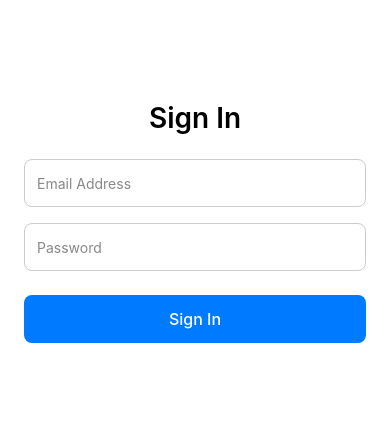
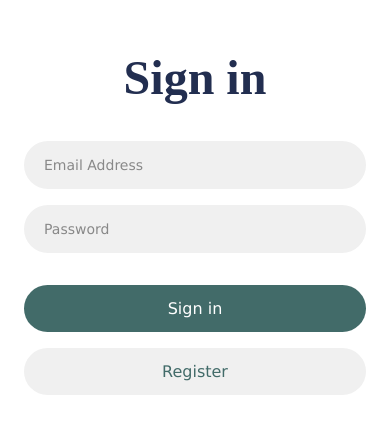
Before and after one commit to jzeller04/unplugged, a React Native app: screen / in a window 390 px wide. Shown: the part 200-634 px from the top of the page. Built offline with nearby package versions, Linux system fonts and the light colour scheme.

Commit message:
Updated sign in screen style sheet

```diff
--- a/src/client/screens/SignInScreen.js
+++ b/src/client/screens/SignInScreen.js
@@ -18,7 +18,7 @@ const SignInScreen = ({ navigation }) => {
 
   return (
     <View style={styles.container}>
-      <Text style={styles.title}>Sign In</Text>
+      <Text style={styles.title}>Sign in</Text>
       <TextInput
         style={styles.input}
         placeholder="Email Address"
@@ -36,46 +36,63 @@ const SignInScreen = ({ navigation }) => {
         value={password}
         onChangeText={setPassword}
       />
-      <TouchableOpacity style={styles.button} onPress={handleSignIn}>
-        <Text style={styles.buttonText}>Sign In</Text>
+      <TouchableOpacity style={styles.button1} onPress={handleSignIn}>
+        <Text style={styles.buttonText1}>Sign in</Text>
+      </TouchableOpacity>
+      <TouchableOpacity style={styles.button2} onPress={() => navigation.navigate('Register')}>
+        <Text style={styles.buttonText2}>Register</Text>
       </TouchableOpacity>
     </View>
   );
 };
 
-//example style sheet, replace later (here or in separate file)
+//temporary style sheet, replace later in separate file or with components
 const styles = StyleSheet.create({
   container: {
+    backgroundColor: '#fff',
     flex: 1,
+    justifyContent: 'center',
     padding: 24,
-    justifyContent: 'center',
-    backgroundColor: '#fff',
   },
   title: {
-    fontSize: 28,
+    color: '#222E50',
+    fontFamily: 'Times New Roman',
+    fontSize: 48,
     fontWeight: '600',
-    marginBottom: 24,
+    marginBottom: 36,
     textAlign: 'center',
   },
   input: {
+    backgroundColor: '#F0F0F0',
+    fontFamily: 'Verdana',
     height: 48,
-    borderColor: '#ccc',
-    borderWidth: 1,
-    borderRadius: 8,
-    paddingHorizontal: 12,
+    borderRadius: 24,
+    paddingHorizontal: 20,
     marginBottom: 16,
   },
-  button: {
-    backgroundColor: '#007AFF',
+  button1: {
+    backgroundColor: '#426B69',
     paddingVertical: 14,
-    borderRadius: 8,
+    borderRadius: 24,
     alignItems: 'center',
-    marginTop: 8,
+    marginTop: 16,
   },
-  buttonText: {
-    color: '#fff',
+  button2: {
+    backgroundColor: '#F0F0F0',
+    paddingVertical: 14,
+    borderRadius: 24,
+    alignItems: 'center',
+    marginTop: 16,
+  },
+  buttonText1: {
+    fontFamily: 'Verdana',
+    color: '#FFFFFF',
     fontSize: 16,
-    fontWeight: '500',
+  },
+  buttonText2: {
+  fontFamily: 'Verdana',
+  color: '#426B69',
+  fontSize: 16,
   }
 });
 
```
